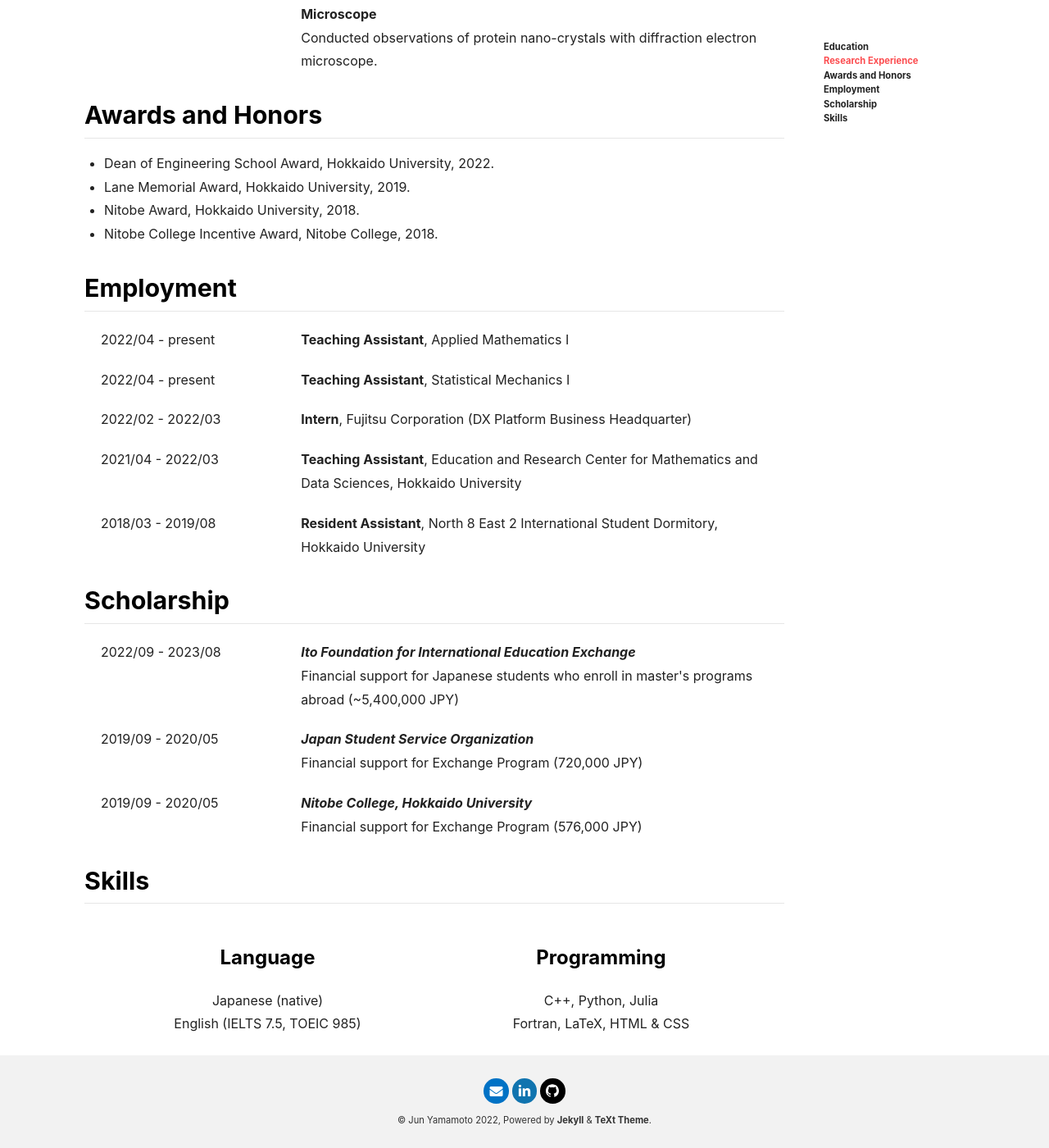
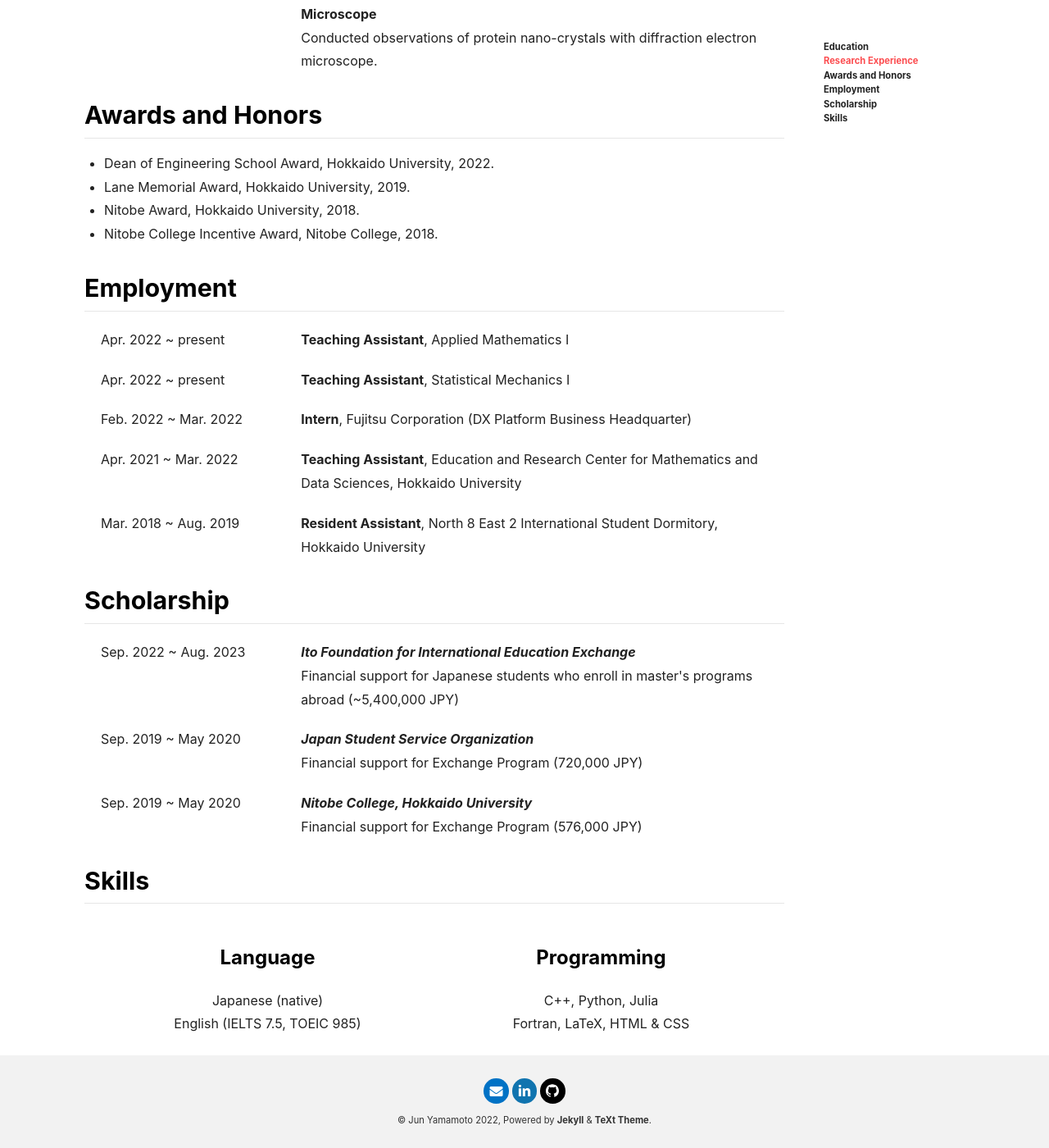
Before and after one commit to jym16/jym16.github.io, a Jekyll site: the page built from cv.md, in a window 1280 px wide and 1400 px high, scrolled down 1355 px. Shown: the whole window at 82% size. Built offline with Jekyll 4.4.1, drawn with Linux system fonts in a browser that asks for light colours; nearby versions of some CDN libraries; some of the changed text lies outside the part shown.

Commit message:
Edited cv

```diff
--- a/cv.md
+++ b/cv.md
@@ -30,7 +30,7 @@ Click <a href="/assets/files/CV.pdf">here</a> to download PDF version.
 ## Education
 <div class="row">
   <div class="left-column">
-    2017/04 - 2022/03
+    Apr. 2017 ~ Mar. 2022
   </div>
   <div class="right-column">
     <em><strong>Hokkaido University</strong>, Department of Applied Physics</em><br>
@@ -42,7 +42,7 @@ Click <a href="/assets/files/CV.pdf">here</a> to download PDF version.
 
 <div class="row">
   <div class="left-column">
-    2019/09 - 2020/05
+    Sep. 2019 ~ May 2020
   </div>
   <div class="right-column">
     <em><strong>ETH Zurich</strong>, Department of Physics</em><br>
@@ -53,7 +53,7 @@ Click <a href="/assets/files/CV.pdf">here</a> to download PDF version.
 
 <div class="row">
   <div class="left-column">
-    2012/09 - 2016/06
+    Sep. 2012 ~ Jun. 2016
   </div>
   <div class="right-column">
     <em><strong>University High School</strong></em><br>
@@ -66,7 +66,7 @@ Click <a href="/assets/files/CV.pdf">here</a> to download PDF version.
 ## Research Experience
 <div class="row">
   <div class="left-column">
-    2021/04 - present
+    Apr. 2021 ~ present
   </div>
   <div class="right-column">
     <em><strong>Hokaido University</strong>, Laboratory of Condensed Matter Physics </em><br>
@@ -79,7 +79,7 @@ Click <a href="/assets/files/CV.pdf">here</a> to download PDF version.
 
 <div class="row">
   <div class="left-column">
-    2020/07 - 2020/08
+    Jul. 2020 ~ Aug. 2020
   </div>
   <div class="right-column">
     <em><strong>Japan Atomic Energy Agency</strong>, Center for Computational Science & e-Systems </em><br>
@@ -92,7 +92,7 @@ Click <a href="/assets/files/CV.pdf">here</a> to download PDF version.
 
 <div class="row">
   <div class="left-column">
-    2019/02 - 2019/03
+    Feb. 2019 ~ Mar. 2019
   </div>
   <div class="right-column">
     <em><strong>Okinawa Institute of Science and Technology</strong>, Quantum Wave Microscopy Unit </em><br>
@@ -116,7 +116,7 @@ Click <a href="/assets/files/CV.pdf">here</a> to download PDF version.
 ## Employment
 <div class="row">
   <div class="left-column">
-    2022/04 - present
+    Apr. 2022 ~ present
   </div>
   <div class="right-column">
     <strong>Teaching Assistant</strong>, Applied Mathematics I<br>
@@ -125,7 +125,7 @@ Click <a href="/assets/files/CV.pdf">here</a> to download PDF version.
 
 <div class="row">
   <div class="left-column">
-    2022/04 - present
+    Apr. 2022 ~ present
   </div>
   <div class="right-column">
     <strong>Teaching Assistant</strong>, Statistical Mechanics I<br>
@@ -134,7 +134,7 @@ Click <a href="/assets/files/CV.pdf">here</a> to download PDF version.
 
 <div class="row">
   <div class="left-column">
-    2022/02 - 2022/03
+    Feb. 2022 ~ Mar. 2022
   </div>
   <div class="right-column">
     <strong>Intern</strong>, Fujitsu Corporation (DX Platform Business Headquarter)<br>
@@ -143,7 +143,7 @@ Click <a href="/assets/files/CV.pdf">here</a> to download PDF version.
 
 <div class="row">
   <div class="left-column">
-    2021/04 - 2022/03
+    Apr. 2021 ~ Mar. 2022
   </div>
   <div class="right-column">
     <strong>Teaching Assistant</strong>, Education and Research Center for Mathematics and Data Sciences, Hokkaido University<br>
@@ -152,7 +152,7 @@ Click <a href="/assets/files/CV.pdf">here</a> to download PDF version.
 
 <div class="row">
   <div class="left-column">
-    2018/03 - 2019/08
+    Mar. 2018 ~ Aug. 2019
   </div>
   <div class="right-column">
     <strong>Resident Assistant</strong>, North 8 East 2 International Student Dormitory, Hokkaido University<br>
@@ -163,7 +163,7 @@ Click <a href="/assets/files/CV.pdf">here</a> to download PDF version.
 ## Scholarship
 <div class="row">
   <div class="left-column">
-    2022/09 - 2023/08
+    Sep. 2022 ~ Aug. 2023
   </div>
   <div class="right-column">
     <em><strong>Ito Foundation for International Education Exchange</strong></em><br>
@@ -173,7 +173,7 @@ Click <a href="/assets/files/CV.pdf">here</a> to download PDF version.
 
 <div class="row">
   <div class="left-column">
-    2019/09 - 2020/05
+    Sep. 2019 ~ May 2020
   </div>
   <div class="right-column">
     <em><strong>Japan Student Service Organization</strong></em><br>
@@ -183,7 +183,7 @@ Click <a href="/assets/files/CV.pdf">here</a> to download PDF version.
 
 <div class="row">
   <div class="left-column">
-    2019/09 - 2020/05
+    Sep. 2019 ~ May 2020
   </div>
   <div class="right-column">
     <em><strong>Nitobe College, Hokkaido University</strong></em><br>
```
